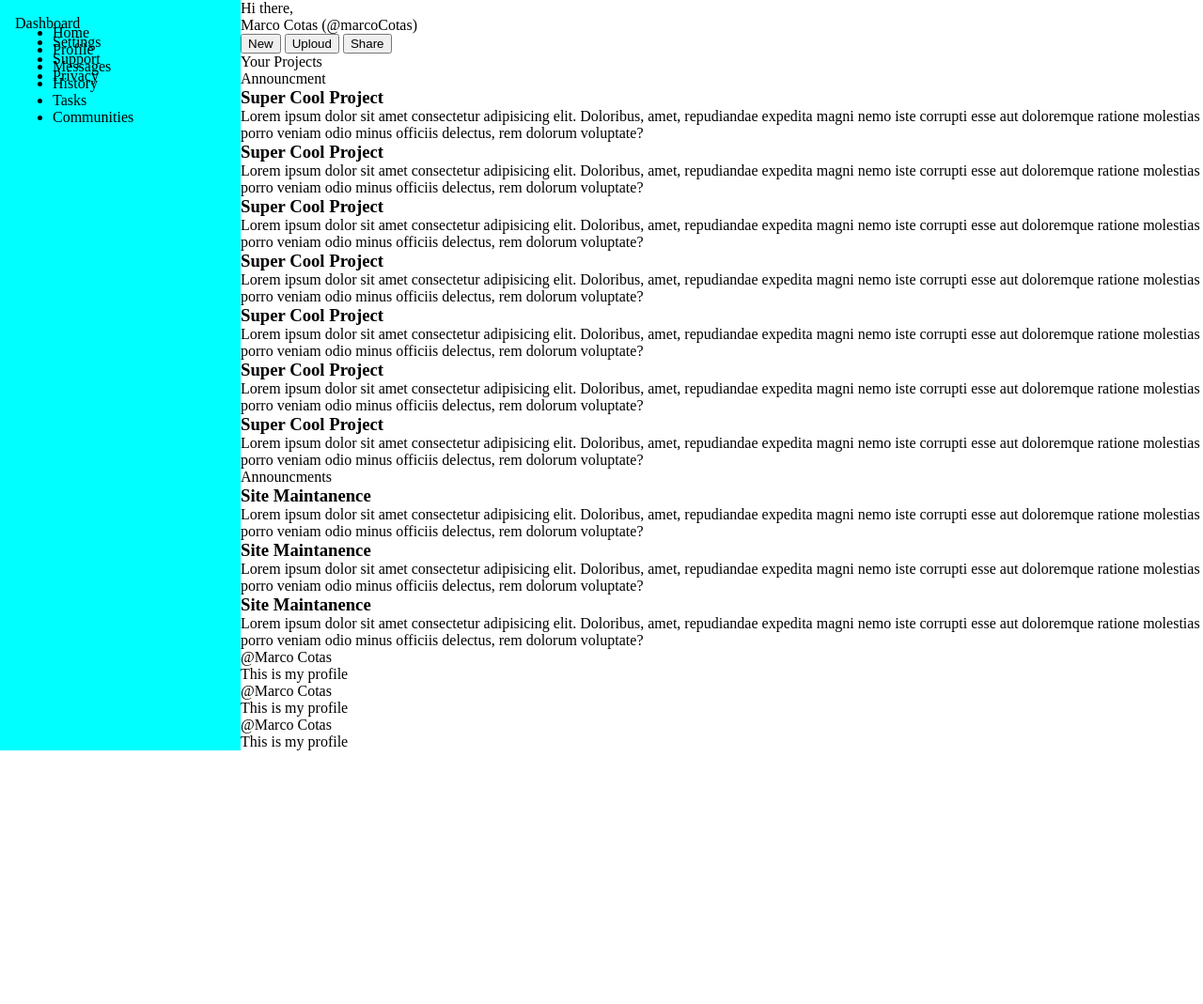
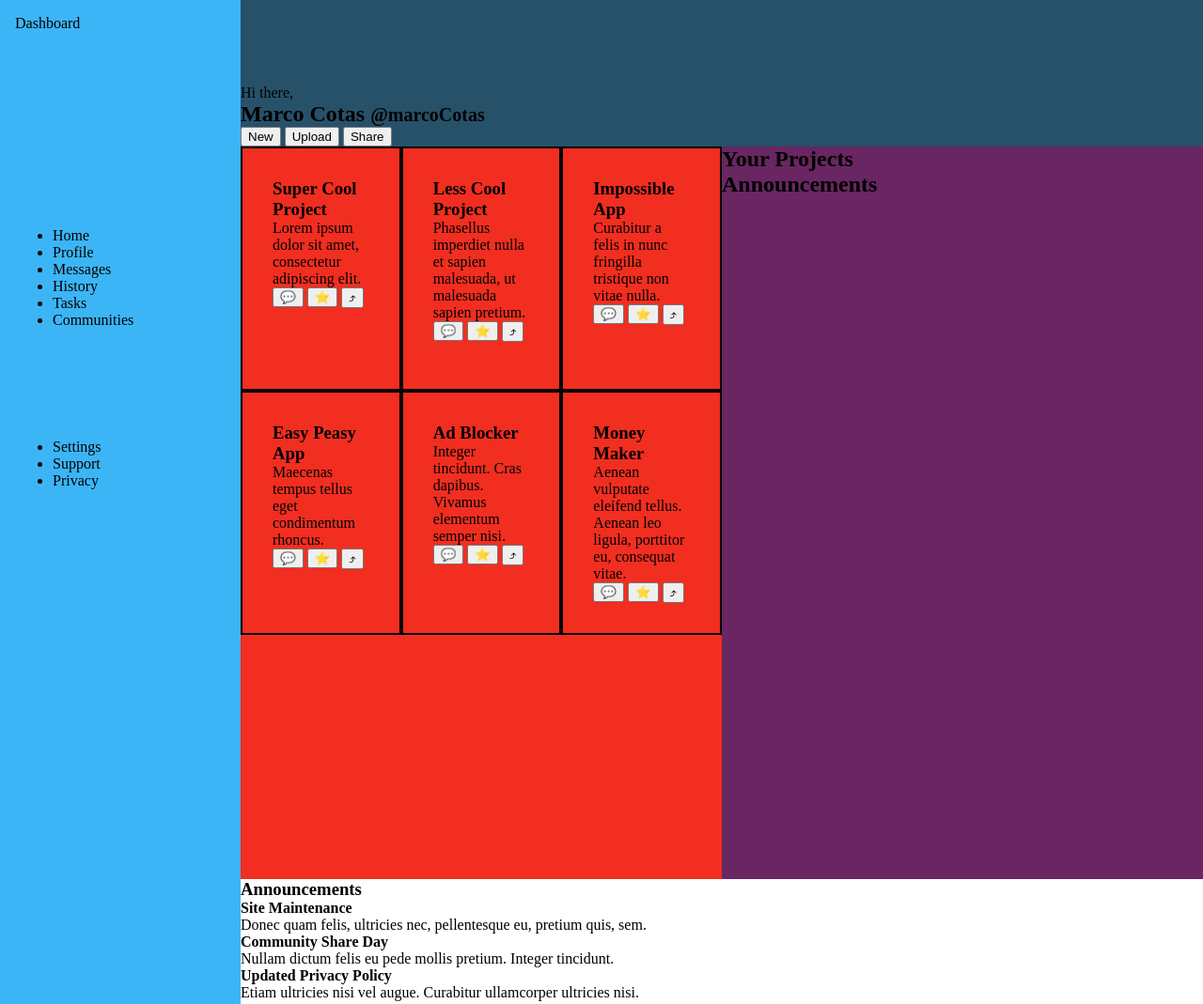
Before and after one commit to MarcoCotas/Project-Admin-Dashboard, a plain HTML site: page index.html in a window 1280 px wide. Shown: the top 1069 px of the page at 94% size. Before the commit the page ends 800 px from the top, so only its background shows below. Drawn offline with Linux system fonts and the light colour scheme.

Commit message:
Change HTML structure and Start add the CSS grid layout

```diff
--- a/index.html
+++ b/index.html
@@ -3,14 +3,15 @@
   <head>
     <meta charset="UTF-8" />
     <meta name="viewport" content="width=device-width, initial-scale=1.0" />
-    <title>Document</title>
+    <title>Dashboard | Marco Cotas</title>
     <link rel="stylesheet" href="style.css" />
   </head>
   <body>
     <div class="container">
-      <div class="sidebar">
-        <div class="header">Dashboard</div>
-        <ul class="list1">
+      <!-- Sidebar -->
+      <nav class="sidebar">
+        <div class="logo">Dashboard</div>
+        <ul class="menu">
           <li>Home</li>
           <li>Profile</li>
           <li>Messages</li>
@@ -18,132 +19,144 @@
           <li>Tasks</li>
           <li>Communities</li>
         </ul>
-        <ul class="list1">
+        <ul class="menu secondary">
           <li>Settings</li>
           <li>Support</li>
           <li>Privacy</li>
         </ul>
-      </div>
-      <div class="top-menu">
-        <div class="search"></div>
-        <div class="profile-name"></div>
-        <p>Hi there,</p>
-        <p>Marco Cotas (@marcoCotas)</p>
-        <div class="butons">
-          <button>New</button>
-          <button>Uploud</button>
-          <button>Share</button>
-        </div>
-        <div class="main">
+      </nav>
+      <div class="body-right">
+        <!-- Top Menu -->
+        <header class="top-menu">
+          <div class="search"></div>
+          <div class="profile-name"></div>
+          <div class="user-greeting">
+            <span>Hi there,</span>
+            <h2>Marco Cotas <small>@marcoCotas</small></h2>
+          </div>
+          <div class="buttons">
+            <button>New</button>
+            <button>Upload</button>
+            <button>Share</button>
+          </div>
+        </header>
+
+        <!-- Main Content -->
+        <main class="main">
           <div class="main-top">
-            <p>Your Projects</p>
-            <p>Announcment</p>
+            <h2>Your Projects</h2>
+            <h2>Announcements</h2>
           </div>
-          <div class="main-content">
-            <item>
+
+          <section class="projects">
+            <article class="project-card">
               <h3>Super Cool Project</h3>
+              <p>Lorem ipsum dolor sit amet, consectetur adipiscing elit.</p>
+              <div class="actions">
+                <button>💬</button>
+                <button>⭐</button>
+                <button>⤴</button>
+              </div>
+            </article>
+
+            <article class="project-card">
+              <h3>Less Cool Project</h3>
               <p>
-                Lorem ipsum dolor sit amet consectetur adipisicing elit.
-                Doloribus, amet, repudiandae expedita magni nemo iste corrupti
-                esse aut doloremque ratione molestias porro veniam odio minus
-                officiis delectus, rem dolorum voluptate?
+                Phasellus imperdiet nulla et sapien malesuada, ut malesuada
+                sapien pretium.
               </p>
-            </item>
-            <item>
-              <h3>Super Cool Project</h3>
+              <div class="actions">
+                <button>💬</button>
+                <button>⭐</button>
+                <button>⤴</button>
+              </div>
+            </article>
+
+            <article class="project-card">
+              <h3>Impossible App</h3>
               <p>
-                Lorem ipsum dolor sit amet consectetur adipisicing elit.
-                Doloribus, amet, repudiandae expedita magni nemo iste corrupti
-                esse aut doloremque ratione molestias porro veniam odio minus
-                officiis delectus, rem dolorum voluptate?
+                Curabitur a felis in nunc fringilla tristique non vitae nulla.
               </p>
-            </item>
-            <item>
-              <h3>Super Cool Project</h3>
+              <div class="actions">
+                <button>💬</button>
+                <button>⭐</button>
+                <button>⤴</button>
+              </div>
+            </article>
+
+            <article class="project-card">
+              <h3>Easy Peasy App</h3>
+              <p>Maecenas tempus tellus eget condimentum rhoncus.</p>
+              <div class="actions">
+                <button>💬</button>
+                <button>⭐</button>
+                <button>⤴</button>
+              </div>
+            </article>
+
+            <article class="project-card">
+              <h3>Ad Blocker</h3>
               <p>
-                Lorem ipsum dolor sit amet consectetur adipisicing elit.
-                Doloribus, amet, repudiandae expedita magni nemo iste corrupti
-                esse aut doloremque ratione molestias porro veniam odio minus
-                officiis delectus, rem dolorum voluptate?
+                Integer tincidunt. Cras dapibus. Vivamus elementum semper nisi.
               </p>
-            </item>
-            <item>
-              <h3>Super Cool Project</h3>
+              <div class="actions">
+                <button>💬</button>
+                <button>⭐</button>
+                <button>⤴</button>
+              </div>
+            </article>
+
+            <article class="project-card">
+              <h3>Money Maker</h3>
               <p>
-                Lorem ipsum dolor sit amet consectetur adipisicing elit.
-                Doloribus, amet, repudiandae expedita magni nemo iste corrupti
-                esse aut doloremque ratione molestias porro veniam odio minus
-                officiis delectus, rem dolorum voluptate?
+                Aenean vulputate eleifend tellus. Aenean leo ligula, porttitor
+                eu, consequat vitae.
               </p>
-            </item>
-            <item>
-              <h3>Super Cool Project</h3>
+              <div class="actions">
+                <button>💬</button>
+                <button>⭐</button>
+                <button>⤴</button>
+              </div>
+            </article>
+          </section>
+        </main>
+
+        <!-- Right Sidebar -->
+        <aside class="sidebar-right">
+          <section class="announcements">
+            <h3>Announcements</h3>
+            <div class="announcement">
+              <h4>Site Maintenance</h4>
               <p>
-                Lorem ipsum dolor sit amet consectetur adipisicing elit.
-                Doloribus, amet, repudiandae expedita magni nemo iste corrupti
-                esse aut doloremque ratione molestias porro veniam odio minus
-                officiis delectus, rem dolorum voluptate?
+                Donec quam felis, ultricies nec, pellentesque eu, pretium quis,
+                sem.
               </p>
-            </item>
-            <item>
-              <h3>Super Cool Project</h3>
+            </div>
+            <div class="announcement">
+              <h4>Community Share Day</h4>
               <p>
-                Lorem ipsum dolor sit amet consectetur adipisicing elit.
-                Doloribus, amet, repudiandae expedita magni nemo iste corrupti
-                esse aut doloremque ratione molestias porro veniam odio minus
-                officiis delectus, rem dolorum voluptate?
+                Nullam dictum felis eu pede mollis pretium. Integer tincidunt.
               </p>
-            </item>
-            <item>
-              <h3>Super Cool Project</h3>
+            </div>
+            <div class="announcement">
+              <h4>Updated Privacy Policy</h4>
               <p>
-                Lorem ipsum dolor sit amet consectetur adipisicing elit.
-                Doloribus, amet, repudiandae expedita magni nemo iste corrupti
-                esse aut doloremque ratione molestias porro veniam odio minus
-                officiis delectus, rem dolorum voluptate?
+                Etiam ultricies nisi vel augue. Curabitur ullamcorper ultricies
+                nisi.
               </p>
-            </item>
-            <div class="main-right">
-              <div class="first-box">
-                <div class="box-1"></div>
-                <p>Announcments</p>
-                <h3>Site Maintanence</h3>
-                <p>
-                  Lorem ipsum dolor sit amet consectetur adipisicing elit.
-                  Doloribus, amet, repudiandae expedita magni nemo iste corrupti
-                  esse aut doloremque ratione molestias porro veniam odio minus
-                  officiis delectus, rem dolorum voluptate?
-                </p>
-                <div class="box-2"></div>
+            </div>
+          </section>
 
-                <h3>Site Maintanence</h3>
-                <p>
-                  Lorem ipsum dolor sit amet consectetur adipisicing elit.
-                  Doloribus, amet, repudiandae expedita magni nemo iste corrupti
-                  esse aut doloremque ratione molestias porro veniam odio minus
-                  officiis delectus, rem dolorum voluptate?
-                </p>
-                <div class="box-3"></div>
-
-                <h3>Site Maintanence</h3>
-                <p>
-                  Lorem ipsum dolor sit amet consectetur adipisicing elit.
-                  Doloribus, amet, repudiandae expedita magni nemo iste corrupti
-                  esse aut doloremque ratione molestias porro veniam odio minus
-                  officiis delectus, rem dolorum voluptate?
-                </p>
-              </div>
-              <div class="second-box">
-                <p>@Marco Cotas</p>
-                <p>This is my profile</p>
-                <p>@Marco Cotas</p>
-                <p>This is my profile</p>
-                <p>@Marco Cotas</p>
-                <p>This is my profile</p>
-              </div>
-            </div>
-          </div>
-        </div>
+          <section class="trending">
+            <h3>Trending</h3>
+            <ul>
+              <li>@tegan — World Peace Builder</li>
+              <li>@morgan — Super Cool Project</li>
+              <li>@kendall — Life Changing App</li>
+              <li>@alex — No Traffic Maker</li>
+            </ul>
+          </section>
+        </aside>
       </div>
     </div>
   </body>
--- a/style.css
+++ b/style.css
@@ -5,16 +5,38 @@
 .container {
   display: grid;
   grid-template-columns: 1fr 4fr;
+  grid-template-rows: 1fr 1fr 4fr;
 }
 
 .sidebar {
-  background-color: aqua;
   display: grid;
-  grid-template-rows: repeat(16, 10px);
-
+  background-color: rgb(60, 181, 246);
+  grid-template-rows: repeat(5, 1fr);
   padding: 1rem;
 }
 
-.list1 {
-  grid-row: ;
+.top-menu {
+  display: grid;
+  grid-template-rows: repeat(3, 1fr);
+  background-color: rgb(38, 81, 105);
 }
+
+.main {
+  display: grid;
+  grid-template-columns: repeat(2, 1fr);
+
+  background-color: rgb(105, 38, 98);
+}
+
+.projects {
+  display: grid;
+  grid-row: 1/5;
+  grid-template-columns: repeat(3, 1fr);
+  grid-template-rows: repeat(3, 1fr);
+
+  background-color: rgb(241, 46, 32);
+}
+.project-card {
+  padding: 2rem;
+  border: 2px solid black;
+}
```
